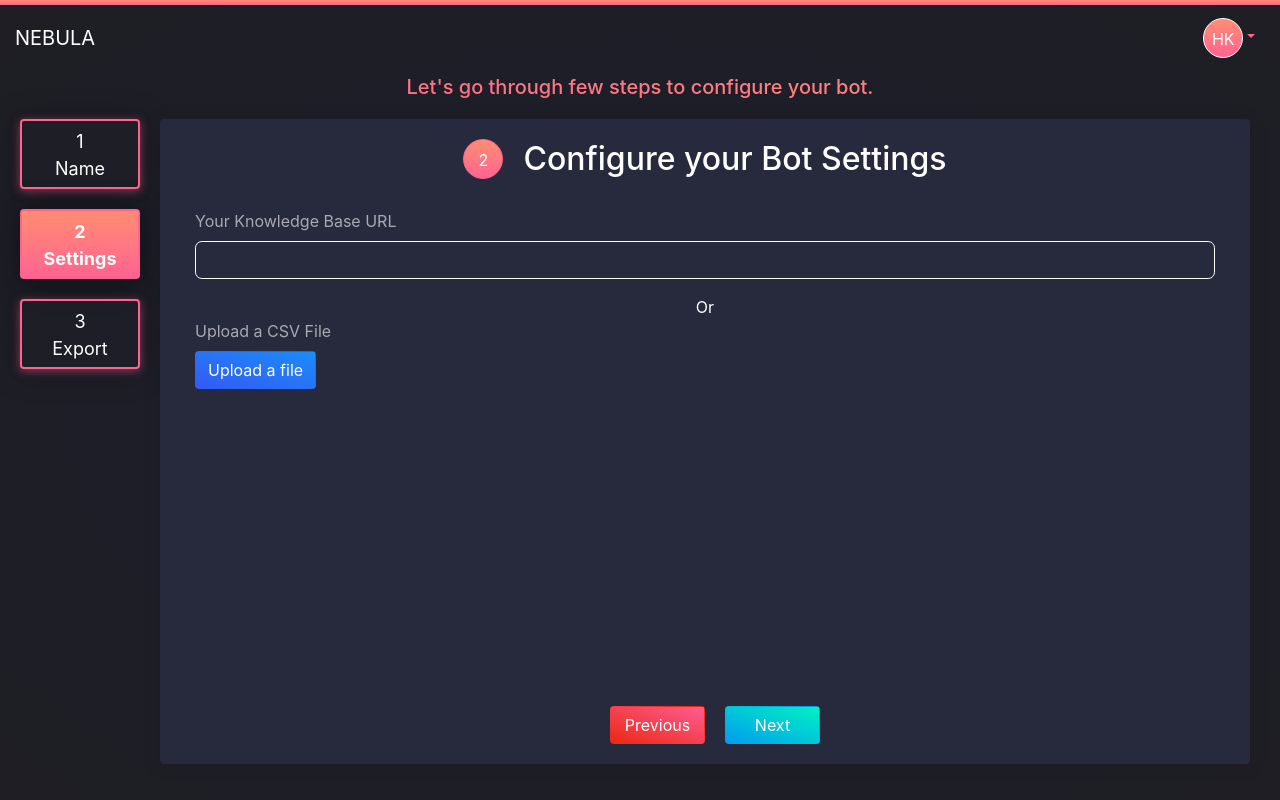
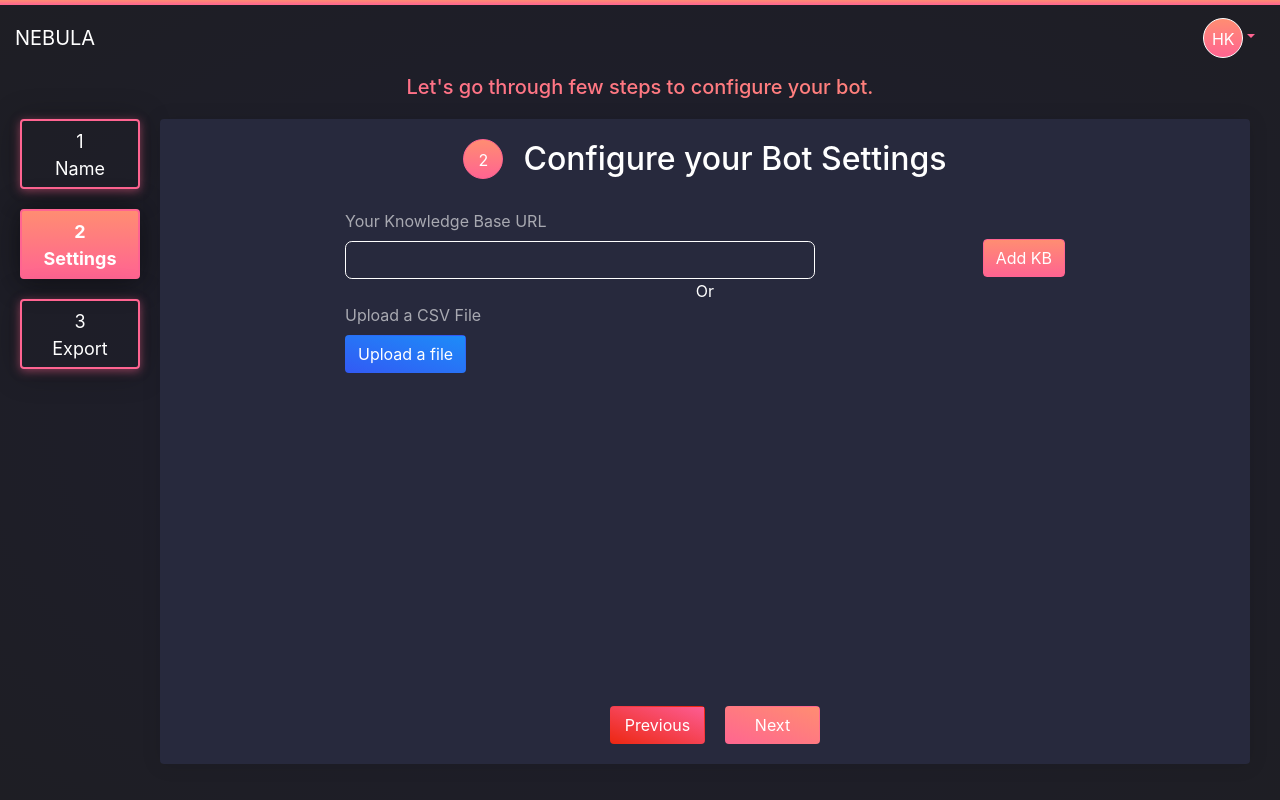
Before and after one commit to Himanshu11051/Nebula-Frontend, an Angular app: page /dashboard in a window 1280 px wide. Both pictures are taken after a click on the button "Next". Built offline with nearby package versions, Linux system fonts and the light colour scheme.

Commit message:
changes in CSS and layout

```diff
--- a/src/app/dashboard/dashboard.component.html
+++ b/src/app/dashboard/dashboard.component.html
@@ -81,10 +81,16 @@
                   <div class="mainBody">
                       <div class="col-md-12">
                           <form action="#">
-                              <div class="form-group">
-                                <label>Your Knowledge Base URL</label>
-                                <input type="url" class="form-control">
+                              <div class="row">
+                                  <div class="col-md-8">
+                                      <label>Your Knowledge Base URL</label>
+                                      <input type="url" class="form-control">
+                                  </div>
+                                  <div class="col-md-4 middleLine">
+                                      <button type="submit" class="btn btn-primary finish float-right">Add KB</button>
+                                  </div>
                               </div>
+
                               <div class = "textDiv">
                                 <span>Or</span>
                               </div>
@@ -130,8 +136,8 @@
           </div>
           <div class="footer">
               <button class="btn btn-default previous" *ngIf="currentStep > 1" (click)="previousStep()">Previous</button>
-              <button class="btn btn-default next" *ngIf="currentStep < 3" (click)="nextStep()">Next</button>
-              <button class="btn btn-primary finish" *ngIf="currentStep == 3" (click)="finish()">Finish</button>
+              <button class="btn btn-default  finish" *ngIf="currentStep < 3" (click)="nextStep()">Next</button>
+              <button class="btn btn-primary next" *ngIf="currentStep == 3" (click)="finish()">Finish</button>
           </div>
         </div>
       </div>
--- a/src/app/dashboard/dashboard.component.scss
+++ b/src/app/dashboard/dashboard.component.scss
@@ -64,6 +64,9 @@
                         position: absolute;
                         left: -98px;
                     }
+                    .dropdown-item.active, .dropdown-item:active{
+                        background-color: #ff817c;
+                    }
                 }
             }
         }
@@ -126,6 +129,14 @@
                             font-weight: bolder;
                         }
                     }
+                }
+                .middleLine{
+                    padding-top: 30px;
+                }
+                .body{
+                    max-width: 800px;
+                    width:750px;
+                    margin: 0 auto;
                 }
                 .stepsContainer{
                     width: calc(100% - 190px);
@@ -235,6 +246,7 @@
                             margin-right: 20px;
                             width: 95px;
                         }
+
                         .previous{
                             background: #fd5d93;
                             background-image: linear-gradient(to bottom left,#fd5d93,#ec250d,#fd5d93);
@@ -348,6 +360,7 @@
                           background-color: #fff;
                         }
                       }
+
                 }
             }
 
--- a/src/app/welcome/welcome.component.html
+++ b/src/app/welcome/welcome.component.html
@@ -40,7 +40,7 @@
             <input type="password" [(ngModel)]="password" name = "password" id="inputPassword" class="form-control" placeholder="Password" required>
             <label for="inputPassword">Password</label>
           </div>
-          <button class="btn btn-lg btn-primary btn-block" *ngIf="login" (click)="userLogin()">Log in</button>
+          <button class="btn btn-lg btn-primary btn-block btnPrime" *ngIf="login" (click)="userLogin()">Log in</button>
           <button class="btn btn-lg btn-primary btn-block" *ngIf="!login" (click)="gotoDashboard()">Signup</button>
         </form>
       </div>
--- a/src/app/welcome/welcome.component.scss
+++ b/src/app/welcome/welcome.component.scss
@@ -33,6 +33,10 @@
                             text-decoration: underline;
                             transform: scale(1.1);
                         }
+                    }
+                    .btnPrime:active{
+                      background: linear-gradient(0deg, #ff6491, #ff8d72);
+                      border-color: #ff6491;
                     }
                   }
 
@@ -74,6 +78,14 @@
                         }
                       }
                     }
+                    body .btn-primary:active{
+                      background: linear-gradient(0deg, #ff6491, #ff8d72);
+                      border-color: #ff6491;
+                    }
+                    .btn-primary:not(:disabled):not(.disabled).active, .btn-primary:not(:disabled):not(.disabled):active, .show>.btn-primary.dropdown-toggle{
+                      background: linear-gradient(0deg, #ff6491, #ff8d72);
+                      border-color: #ff6491;
+                  }
                   }
             }
         }
```
Also changed, not shown: 1 other file (tests, documents, lock files or other folders).
